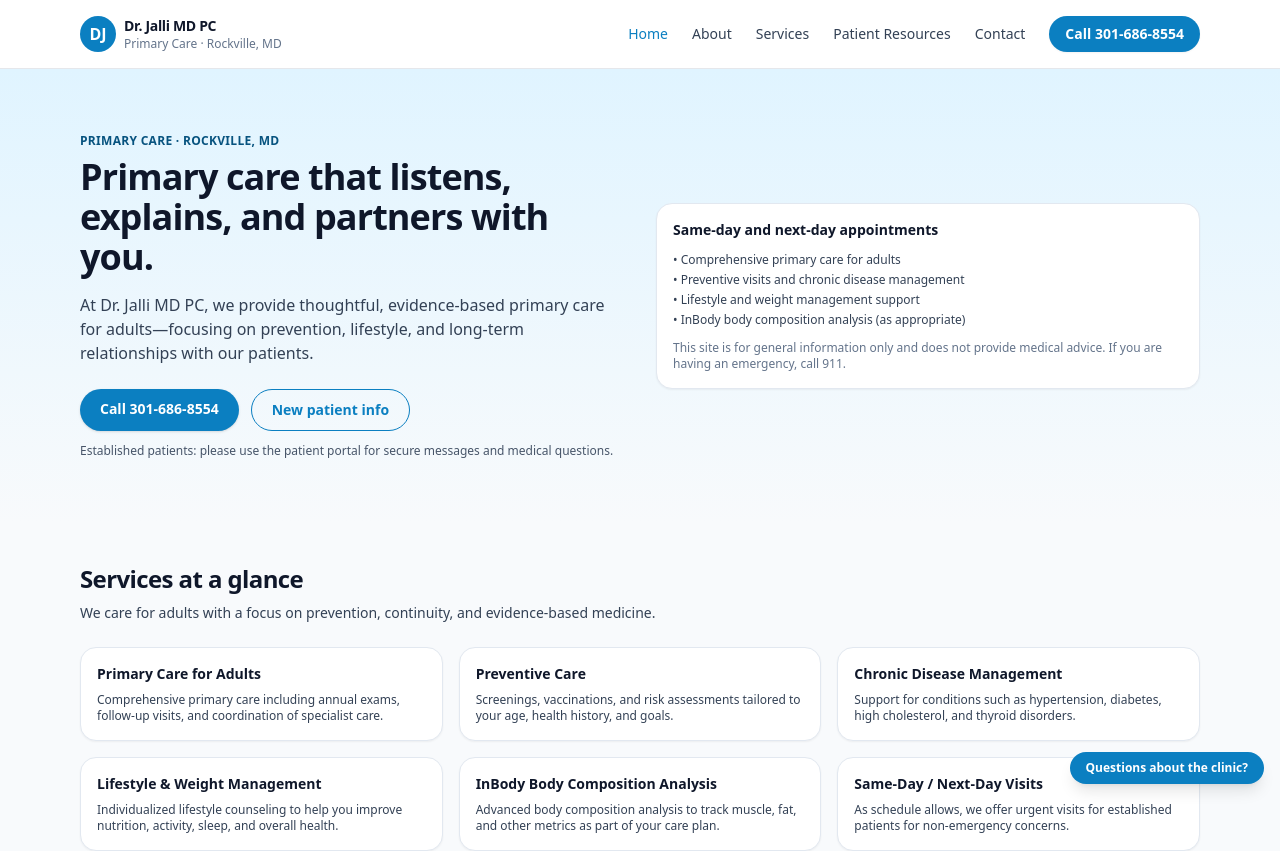
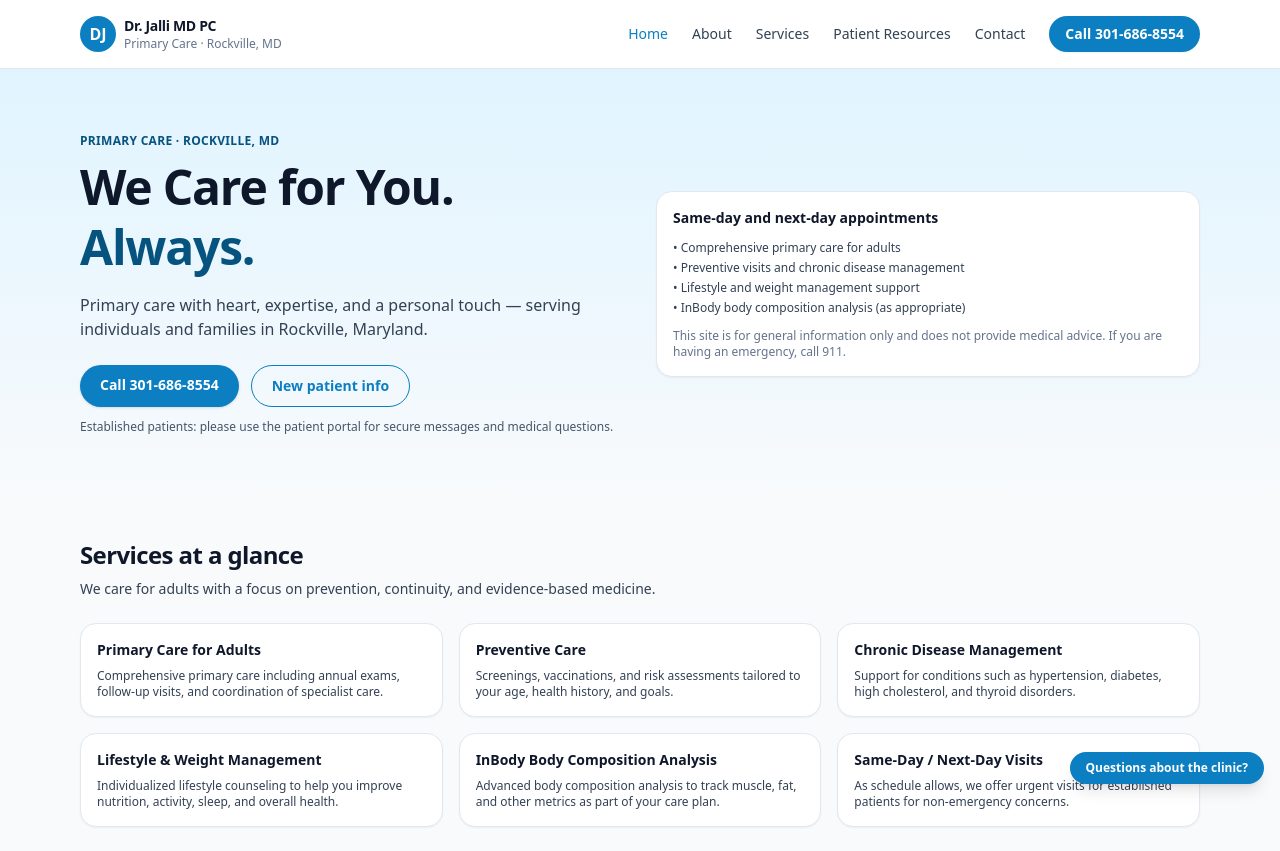
Before and after one commit to roygurijala/drjalli-website, a Next.js app: page / in a window 1280 px wide. Shown: the top 851 px of the page. Built offline with nearby package versions, Linux system fonts and the light colour scheme.

Commit message:
Update hero section with new tagline

```diff
--- a/src/components/HeroSection.tsx
+++ b/src/components/HeroSection.tsx
@@ -9,14 +9,19 @@ export function HeroSection() {
           <p className="text-xs font-semibold uppercase tracking-wide text-brand-dark mb-2">
             Primary Care · Rockville, MD
           </p>
-          <h1 className="text-3xl font-bold tracking-tight text-slate-900 md:text-4xl">
-            Primary care that listens, explains, and partners with you.
+
+          {/* 🔹 Main standout title */}
+          <h1 className="text-4xl font-extrabold tracking-tight text-slate-900 md:text-5xl md:leading-tight">
+            We Care for You.{" "}
+            <span className="text-brand-dark">Always.</span>
           </h1>
+
+          {/* 🔹 Subtitle under the title */}
           <p className="mt-4 text-sm md:text-base text-slate-700 max-w-xl">
-            At Dr. Jalli MD PC, we provide thoughtful, evidence-based primary
-            care for adults—focusing on prevention, lifestyle, and long-term
-            relationships with our patients.
+            Primary care with heart, expertise, and a personal touch — serving
+            individuals and families in Rockville, Maryland.
           </p>
+
           <div className="mt-6 flex flex-wrap gap-3">
             <a
               href={`tel:${PRACTICE_PHONE.replace(/[^0-9]/g, "")}`}
@@ -31,6 +36,7 @@ export function HeroSection() {
               New patient info
             </Link>
           </div>
+
           <p className="mt-3 text-xs text-slate-600">
             Established patients: please use the patient portal for secure
             messages and medical questions.
```
